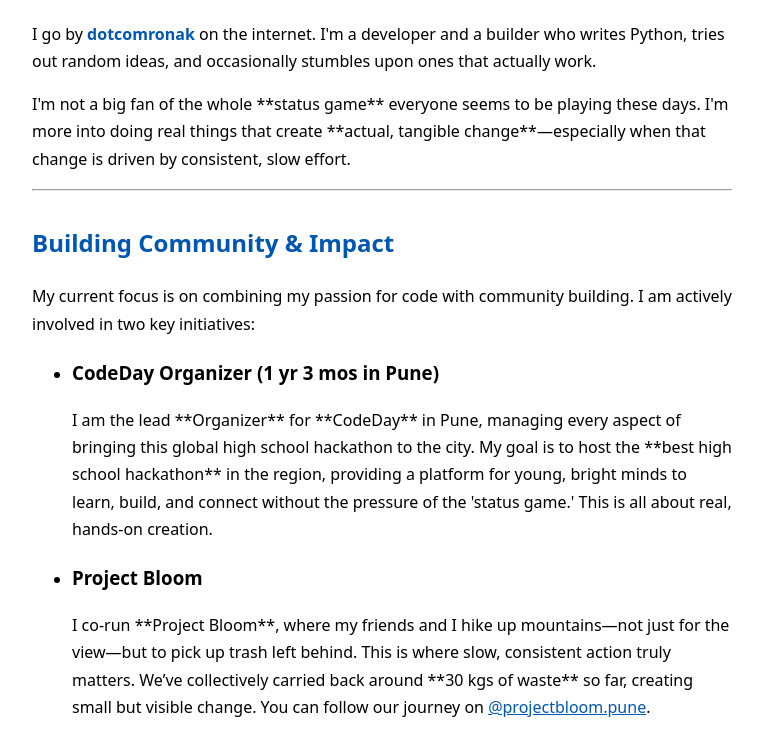
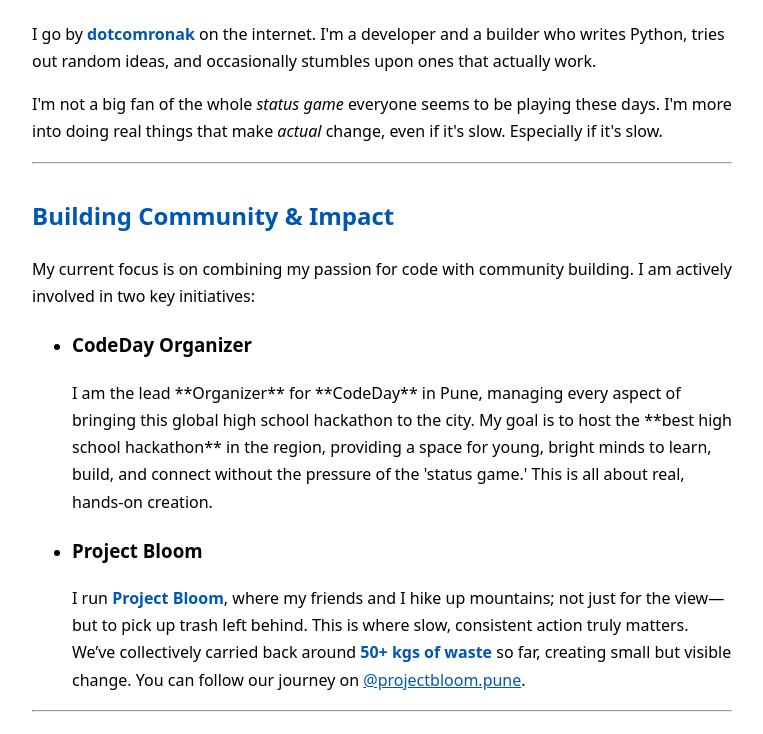
Before and after one commit to dotcomronak/dotcomronak.github.io, a plain HTML site: page index.html in a window 1280 px wide. Shown: the part 140-874 px from the top of the page, without its empty margins (258-1021 px from the left). Drawn offline with Linux system fonts and the light colour scheme.

Commit message:
Refactor text for clarity and consistency
Updated text for clarity and improved readability.

```diff
--- a/index.html
+++ b/index.html
@@ -12,7 +12,7 @@
       max-width: 700px;
       margin: 0 auto;
       padding: 2rem;
-      line-height: 1.7; /* Increased for better readability */
+      line-height: 1.7;
     }
     h1 {
       font-size: 2.5rem;
@@ -23,18 +23,18 @@
     h2 {
       font-size: 1.5rem;
       margin-top: 2rem;
-      color: #0056b3; /* Dark professional blue for subheadings */
+      color: #0056b3;
     }
     a {
-      color: #0056b3; /* Dark professional blue for links */
+      color: #0056b3;
       text-decoration: underline;
       transition: color 0.3s ease;
     }
     a:hover {
-      color: #003d82; /* Darker blue on hover */
+      color: #003d82;
     }
     strong {
-      color: #0056b3; /* Dark professional blue for emphasis */
+      color: #0056b3;
     }
     .email-note {
       font-size: 0.9rem;
@@ -57,7 +57,7 @@
   <h1>Hey, I'm Ronak.</h1>
   <p>I go by <strong>dotcomronak</strong> on the internet. I'm a developer and a builder who writes Python, tries out random ideas, and occasionally stumbles upon ones that actually work.</p>
 
-  <p>I'm not a big fan of the whole **status game** everyone seems to be playing these days. I'm more into doing real things that create **actual, tangible change**—especially when that change is driven by consistent, slow effort.</p>
+ <p>I'm not a big fan of the whole <em>status game</em> everyone seems to be playing these days. I'm more into doing real things that make <em>actual</em> change, even if it's slow. Especially if it's slow.</p>
 
   <hr>
 
@@ -66,19 +66,19 @@
 
   <ul>
     <li>
-      <h3>CodeDay Organizer (1 yr 3 mos in Pune)</h3>
-      <p>I am the lead **Organizer** for **CodeDay** in Pune, managing every aspect of bringing this global high school hackathon to the city. My goal is to host the **best high school hackathon** in the region, providing a platform for young, bright minds to learn, build, and connect without the pressure of the 'status game.' This is all about real, hands-on creation.</p>
+      <h3>CodeDay Organizer </h3>
+      <p>I am the lead **Organizer** for **CodeDay** in Pune, managing every aspect of bringing this global high school hackathon to the city. My goal is to host the **best high school hackathon** in the region, providing a space for young, bright minds to learn, build, and connect without the pressure of the 'status game.' This is all about real, hands-on creation.</p>
     </li>
     <li>
       <h3>Project Bloom</h3>
-      <p>I co-run **Project Bloom**, where my friends and I hike up mountains—not just for the view—but to pick up trash left behind. This is where slow, consistent action truly matters. We’ve collectively carried back around **30 kgs of waste** so far, creating small but visible change. You can follow our journey on <a href="https://instagram.com/projectbloom.pune" target="_blank">@projectbloom.pune</a>.</p>
+      <p>I run <strong>Project Bloom</strong>, where my friends and I hike up mountains; not just for the view—but to pick up trash left behind. This is where slow, consistent action truly matters. We’ve collectively carried back around <strong>50+ kgs of waste</strong> so far, creating small but visible change. You can follow our journey on <a href="https://instagram.com/projectbloom.pune" target="_blank">@projectbloom.pune</a>.</p>
     </li>
   </ul>
 
   <hr>
 
   <h2>Let's Talk</h2>
-  <p>You can talk to me about **finance, stocks, economic policy**, or honestly anything that involves thinking deeply about how the world works and how we can make it better.</p>
+  <p>You can talk to me about finance, stocks, policy, or or honestly anything that involves thinking about how the world works and how to make it better.</p>
 
   <p>I also write blogs on <a href="https://medium.com/@dotcomronak" target="_blank">Medium</a>, covering topics related to money, code, and mindset.</p>
 
```
